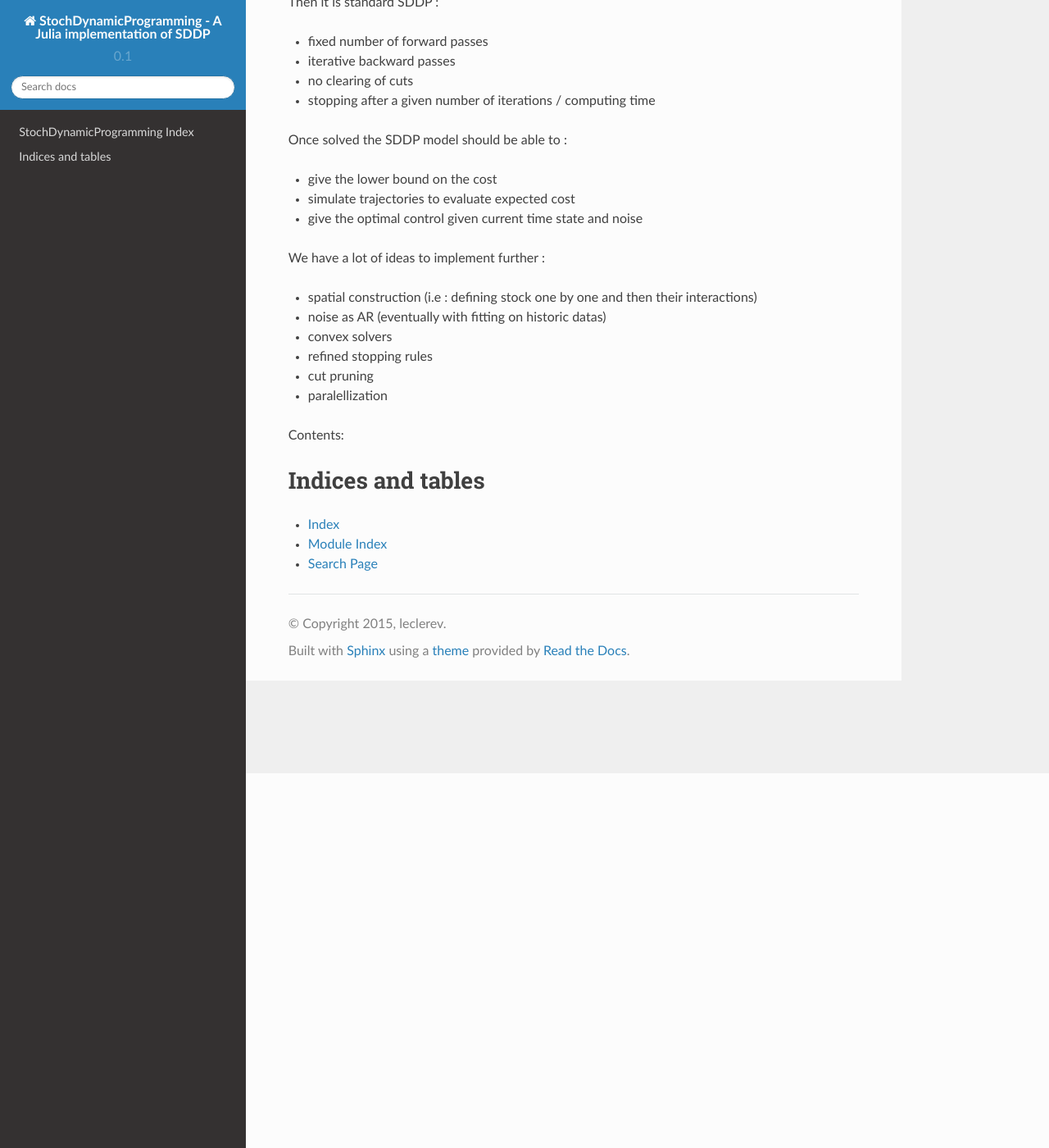
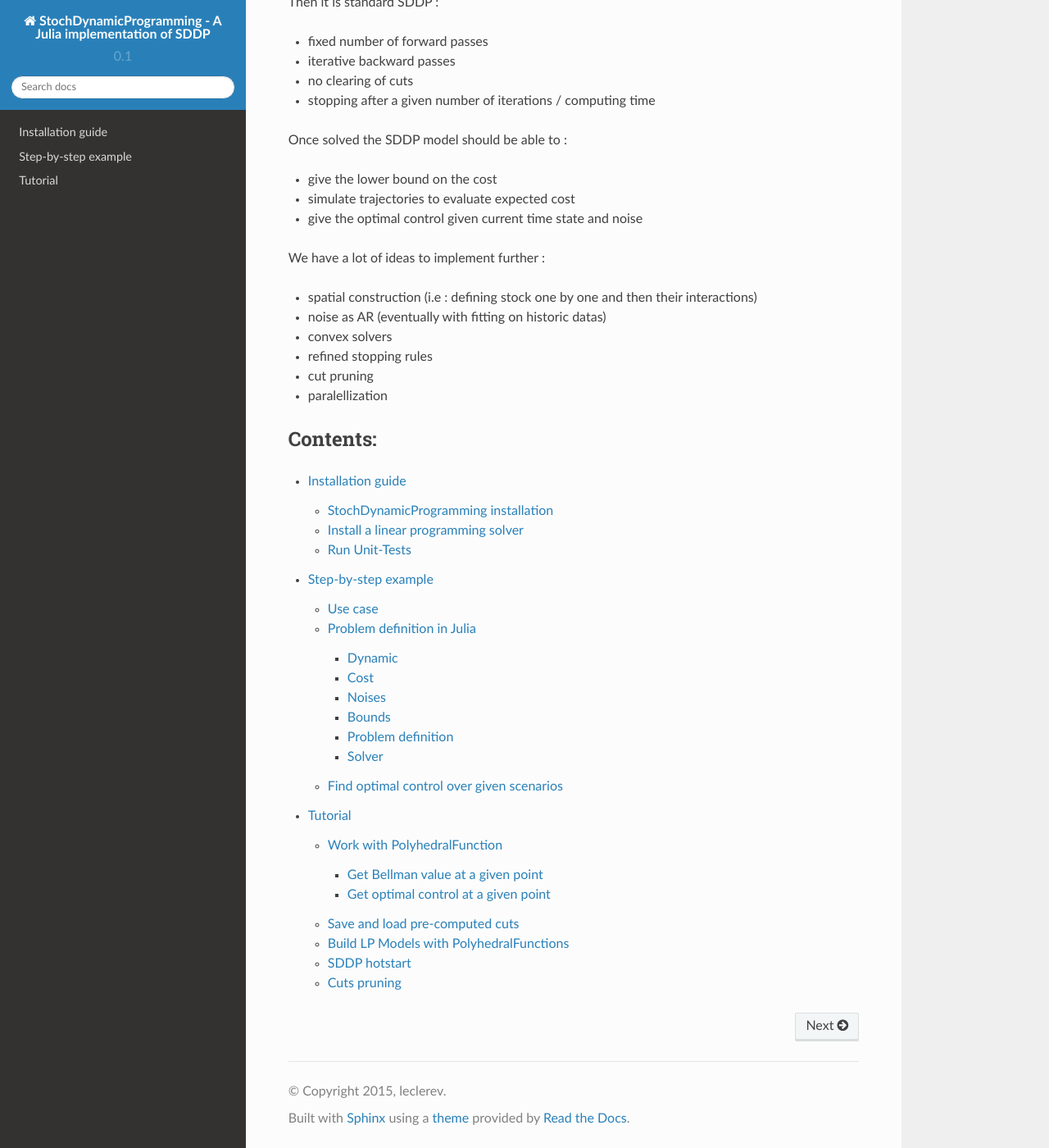
Before and after one commit to JuliaStochOpt/StochDynamicProgramming.jl, a Sphinx documentation site: the page built from doc/index.rst, in a window 1280 px wide and 1400 px high, scrolled down 457 px. Shown: the whole window at 82% size. Built offline with Sphinx 7.4.7 and the Read the Docs theme 2.0.0, drawn with Linux system fonts in a browser that asks for light colours; some of the changed lines change nothing that is shown; some of the changed text lies outside the part shown.

Commit message:
[DEV] Update sphinx documentation

```diff
--- a/doc/index.rst
+++ b/doc/index.rst
@@ -3,8 +3,9 @@
    You can adapt this file completely to your liking, but it should at least
    contain the root `toctree` directive.
 
-StochDynamicProgramming Index
-=============================
+=======================
+StochDynamicProgramming
+=======================
 
 This package implements the Stochastic Dual Dynamic Programming (SDDP) algorithm with Julia. It relies upon MathProgBase_ and JuMP_.
 
@@ -43,17 +44,13 @@ We have a lot of ideas to implement further :
 
 
 Contents:
+=========
 
 .. toctree::
-   :maxdepth: 2
+   install
+   quickstart
+   tutorial
 
 .. _MathProgBase: http://mathprogbasejl.readthedocs.org/en/latest/
 .. _here: http://www2.isye.gatech.edu/people/faculty/Alex_Shapiro/ONS-FR.pdf
 .. _JuMP: http://jump.readthedocs.org/en/latest/
-
-Indices and tables
-==================
-
-* :ref:`genindex`
-* :ref:`modindex`
-* :ref:`search`
--- /dev/null
+++ b/doc/install.rst
@@ -0,0 +1,48 @@
+.. _install:
+
+==================
+Installation guide
+==================
+
+
+StochDynamicProgramming installation
+------------------------------------
+
+To install StochDynamicProgramming::
+
+    julia> Pkg.clone("https://github.com/leclere/StochDynamicProgramming.jl")
+
+Once the package is installed, you can import it in the REPL::
+
+    julia> using StochDynamicProgramming
+
+
+Install a linear programming solver
+-----------------------------------
+
+SDDP need a linear programming solver to run.
+
+You could refer to the documentation of JuMP_ to get a solver and interface it with SDDP.
+
+
+
+The following solvers have been tested:
+
+.. table:
+======  ===========
+Solver  Is working?
+======  ===========
+Clp     Yes
+CPLEX   Yes
+Gurobi  Yes
+GLPK    **No**
+======  ===========
+
+Run Unit-Tests
+--------------
+To run unit-tests::
+
+   $ julia test/runtests.jl
+
+
+.. _JuMP: http://jump.readthedocs.org/en/latest/installation.html#getting-solvers
--- /dev/null
+++ b/doc/quickstart.rst
@@ -0,0 +1,153 @@
+.. _quickstart:
+
+====================
+Step-by-step example
+====================
+
+This page gives a short introduction to the interface of this package. It explains the resolution with SDDP of a classical example: the management of a dam over one year with random inflow.
+
+Use case
+========
+In the following, :math:`x_t` will denote the state and :math:`u_t` the control at time :math:`t`.
+We will consider a dam, whose dynamic is:
+
+.. math::
+   x_{t+1} = x_t - u_t + w_t
+
+At time :math:`t`, we have a random inflow :math:`w_t` and we choose to turbine a quantity :math:`u_t` of water.
+
+The turbined water is used to produce electricity, which is being sold at a price :math:`c_t`. At time :math:`t` we gain:
+
+.. math::
+    C(x_t, u_t, w_t) = c_t \times u_t
+
+We want to minimize the following criterion:
+
+.. math::
+    J = \underset{x, u}{\min} \sum_{t=0}^{T-1} C(x_t, u_t, w_t)
+
+We will assume that both states and controls are bounded:
+
+.. math::
+    x_t \in [0, 100], \qquad u_t \in [0, 7]
+
+
+Problem definition in Julia
+===========================
+
+We will consider 52 time steps as we want to find optimal value functions for one year::
+
+    N_STAGES = 52
+
+
+and we consider the following initial position::
+    X0 = [50, 50]
+
+
+Dynamic
+^^^^^^^
+
+We write the dynamic::
+
+    function dynamic(t, x, u, xi)
+        return [x[1] + u[1] - xi[1]]
+    end
+
+
+Cost
+^^^^
+
+we store evolution of costs :math:`c_t` in an array `COSTS`, and we define the cost function::
+
+    function cost_t(t, x, u, w)
+        return COSTS[t] * u[1]
+    end
+
+Noises
+^^^^^^
+
+Noises are defined in an array of Noiselaw. This type defines a discrete probability.
+
+
+For instance, if we want to define a uniform probability with size :math:`N= 10`, such that:
+
+.. math::
+    \mathbb{P} \left(X_i = i \right) = \dfrac{1}{N} \qquad \forall i \in 1 .. N
+
+we write::
+
+    N = 10
+    proba = 1/N*ones(N) # uniform probabilities
+    xi_support = collect(linspace(1,N,N))
+    xi_law = NoiseLaw(xi_support, proba)
+
+
+Thus, we could define a different probability laws for each time :math:`t`. Here, we suppose that the probability is constant over time, so we could build the following vector::
+
+    xi_laws = NoiseLaw[xi_law for t in 1:N_STAGES-1]
+
+
+Bounds
+^^^^^^
+
+We could add bounds over the state and the control::
+
+    s_bounds = [(0, 100)]
+    u_bounds = [(0, 7)]
+
+
+Problem definition
+^^^^^^^^^^^^^^^^^^
+
+As our problem is purely linear, we could instantiate::
+
+    spmodel = LinearDynamicLinearCostSPmodel(N_STAGES,u_bounds,X0,cost_t,dynamic,xi_laws)
+
+
+Solver
+^^^^^^
+We define a SDDP solver for our problem.
+
+First, we need to use a LP solver::
+
+    using Clp
+    SOLVER = ClpSolver()
+
+Clp is automatically installed during package installation. To install the solver on your machine, refer to the JuMP_ documentation.
+
+Once the solver installed, we could define the parameters of the SDDP algorithm::
+
+    forwardpassnumber = 2 # number of forward pass
+    sensibility = 0. # admissible gap between upper and lower bound
+    max_iter = 20  # maximum number of iterations
+
+    paramSDDP = SDDPparameters(SOLVER, forwardpassnumber, sensibility, max_iter)
+
+
+Now, we could compute Bellman values::
+
+    V, pbs = solve_SDDP(spmodel, paramSDDP, 10) # display information every 10 iterations
+
+:code:`V` is an array storing the value functions, and :code:`pbs` a vector of JuMP.Model storing each value functions as a linear problem.
+
+We could estimate the lower bound given by :code:`V` with the function::
+
+    lb_sddp = StochDynamicProgramming.get_lower_bound(spmodel, paramSDDP, V)
+
+
+Find optimal control over given scenarios
+=========================================
+
+Once Bellman functions are computed, we could control our system over assessments scenarios.
+
+We build 1000 scenarios according to the laws stored in :code:`xi_laws`::
+
+    scenarios = StochDynamicProgramming.simulate_scenarios(xi_laws,1000)
+
+And we could compute 1000 simulations over these scenarios::
+
+    costsddp, stocks = forward_simulations(spmodel, paramSDDP, V, pbs, scenarios)
+
+:code:`costsddp` returns the value of costs along each scenario, and :code:`stocks` the evolution of each stock along time.
+
+.. _JuMP: http://jump.readthedocs.io/en/latest/installation.html#coin-or-clp-and-cbc
--- /dev/null
+++ b/doc/tutorial.rst
@@ -0,0 +1,77 @@
+
+========
+Tutorial
+========
+
+This page gives an overview of the functions implemented in the package.
+
+In the following, :code:`model` will design a :code:`SPModel` storing the definition of a stochastic problem, and :code:`param` a SDDPparameters instance which stores the parameters specified for SDDP. See quickstart_ for more information about these two objects.
+
+Work with PolyhedralFunction
+============================
+
+Get Bellman value at a given point
+^^^^^^^^^^^^^^^^^^^^^^^^^^^^^^^^^^
+We could estimate the Bellman value at a given position :code:`xt` with a :code:`PolyhedralFunction` :code:`Vt` ::
+
+    vx = get_bellman_value(model, param, t, Vt, xt)
+
+
+Get optimal control at a given point
+^^^^^^^^^^^^^^^^^^^^^^^^^^^^^^^^^^^^
+
+To get optimal control at a given point :code:`xt` and for a given alea :code:`xi`::
+
+    get_control(model, param, lpproblem, t, xt, xi)
+
+where :code:`lpproblem` is the linear problem storing evaluation of Bellman function at time :math:`t`.
+
+
+
+Save and load pre-computed cuts
+===============================
+
+We suppose that we have computed Bellman functions with SDDP. These functions are stored in a vector of :code:`PolyhedralFunctions` denoted :code:`V`
+
+These functions could be stored in a text file with the command::
+
+    StochDynamicProgramming.dump_polyhedral_functions("yourfile.dat", V)
+
+And we could load them with the function::
+
+    Vdump = StochDynamicProgramming.read_polyhedral_functions("yourfile.dat")
+
+
+
+Build LP Models with PolyhedralFunctions
+=======================================
+
+We could build a vector of :code:`JuMP.Model` with a vector of :code:`PolyhedralFunction` to perform simulation. For this, use the function::
+
+    problems = StochDynamicProgramming.hotstart_SDDP(model, param, V)
+
+
+SDDP hotstart
+=============
+
+If cuts are already available, we could hotstart SDDP while overloading the function :code:`solve_SDDP`::
+
+    V, pbs = solve_SDDP(model, params, 0, V)
+
+
+Cuts pruning
+============
+
+The more SDDP run, the more cuts you need to store. It is sometimes useful to delete cuts which are useless for the computation of the approximated Bellman functions.
+
+
+To clean a single :code:`PolyhedralFunction` :code:`Vt`::
+
+    Vt = exact_prune_cuts(model, params, Vt)
+
+To clean a vector of :code:`PolyhedralFunction` :code:`V`::
+
+    prune_cuts!(model, params, V)
+
+
+.. _quickstart: quickstart.html
```
